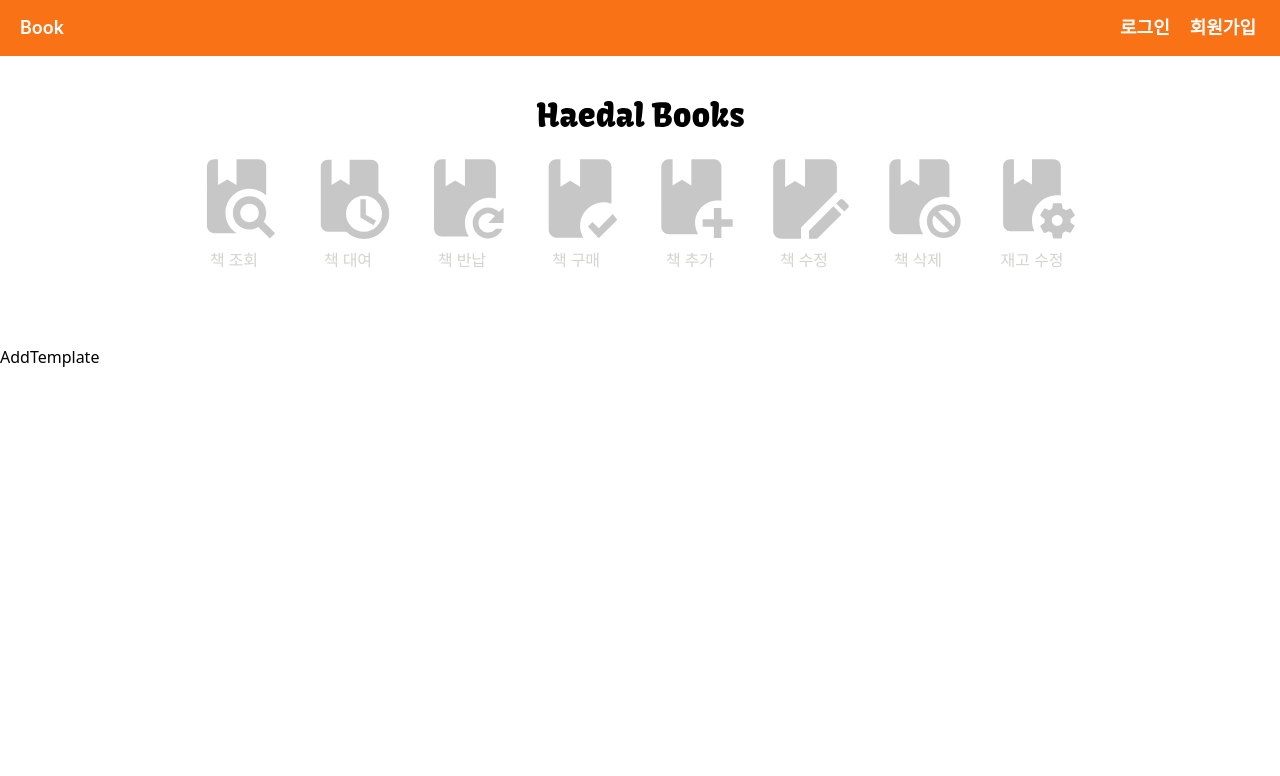
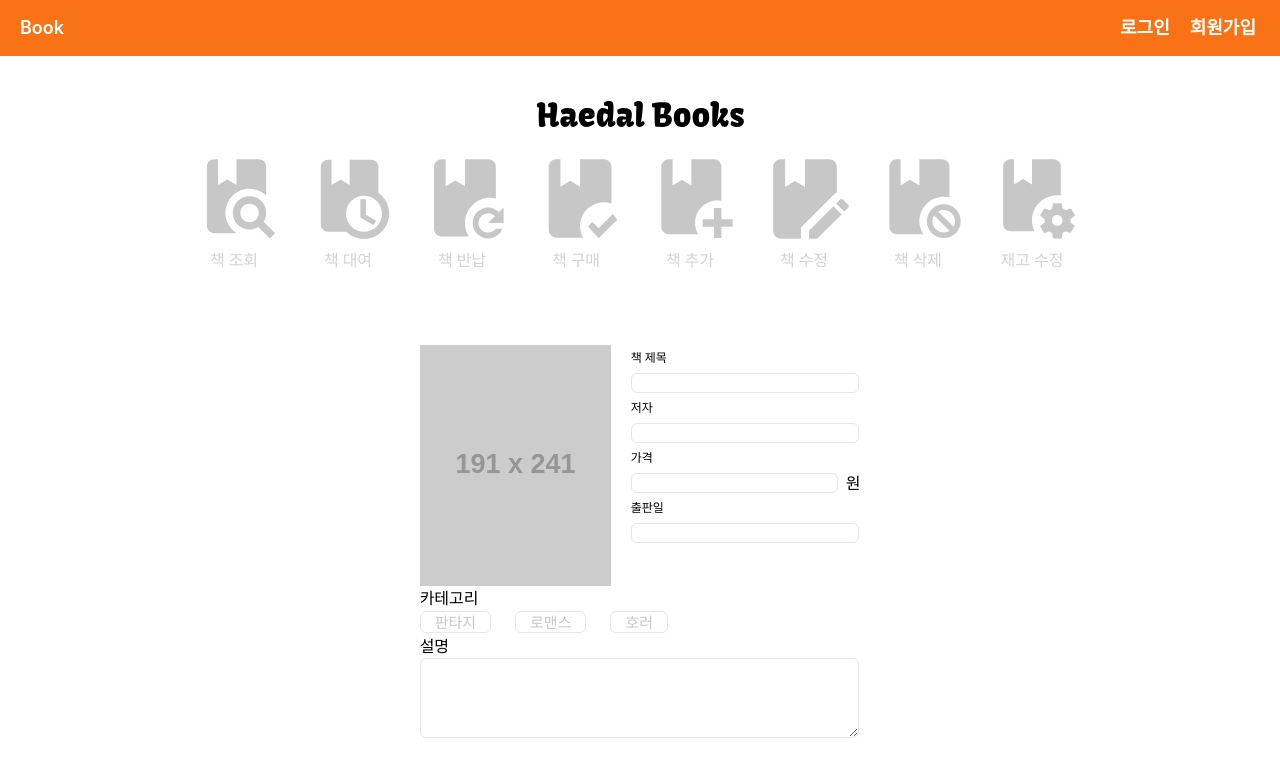
Before and after one commit to Dobbymin/haedal-book, a React (Vite) app: page /book/add in a window 1280 px wide. Shown: the top 776 px of the page. Built offline with nearby package versions, Linux system fonts and the light colour scheme.

Commit message:
[feat]:책추가페이지  디자인초안

```diff
--- a/src/components/template/AddTemplate.jsx
+++ b/src/components/template/AddTemplate.jsx
@@ -2,11 +2,93 @@ import BookNavBar from '../organisms/BookNavBar/BookNavBar';
 import Header from '../organisms/Header/Header';
 
 const AddTemplate = () => {
+	let categoryStyle = 'me-6 text-[15px] px-[14px] border-[1px] rounded-md';
 	return (
 		<>
 			<Header />
 			<BookNavBar />
-			<div>AddTemplate</div>
+			<div className="flex justify-center">
+				<div className="contentsContainer flex-col">
+					<div className="dataContainer flex">
+						<div className="bookImg mr-[20px]">
+							<img
+								className="self-stretch grow shrink basis-0"
+								src="https://via.placeholder.com/191x241"
+							/>
+						</div>
+						<div className="metaData">
+							<ul>
+								<li>
+									<p className="text-xs my-[5px]">책 제목</p>
+									<input
+										type="text"
+										name="title"
+										id="title"
+										className="border-[1px] w-[228px] h-[20px] rounded-md"
+									/>
+								</li>
+								<li>
+									<p className="text-xs my-[5px]">저자</p>
+									<input
+										type="text"
+										name="title"
+										id="title"
+										className="border-[1px] w-[228px] h-[20px] rounded-md"
+									/>
+								</li>
+								<li>
+									<p className="text-xs my-[5px]">가격</p>
+									<input
+										type="text"
+										name="title"
+										id="title"
+										className="border-[1px] w-[207px] h-[20px] rounded-md me-2"
+									/>
+									<span>원</span>
+								</li>
+								<li>
+									<p className="text-xs my-[5px]">출판일</p>
+									<input
+										type="text"
+										name="title"
+										id="title"
+										className="border-[1px] w-[228px] h-[20px] rounded-md"
+									/>
+								</li>
+							</ul>
+						</div>
+					</div>
+					<div className="category">
+						<p>카테고리</p>
+
+						<ul className="flex flex-wrap items-center text-[#C7C7C7]">
+							<li>
+								<a href="#" className={categoryStyle}>
+									판타지
+								</a>
+							</li>
+							<li>
+								<a href="#" className={categoryStyle}>
+									로맨스
+								</a>
+							</li>
+							<li>
+								<a href="#" className={categoryStyle}>
+									호러
+								</a>
+							</li>
+						</ul>
+					</div>
+					<div className="description">
+						<p>설명</p>
+						<textarea
+							name="description"
+							id=""
+							className="w-[439px] h-[80px] border-[1px] rounded-md"
+						></textarea>
+					</div>
+				</div>
+			</div>
 		</>
 	);
 };
```
